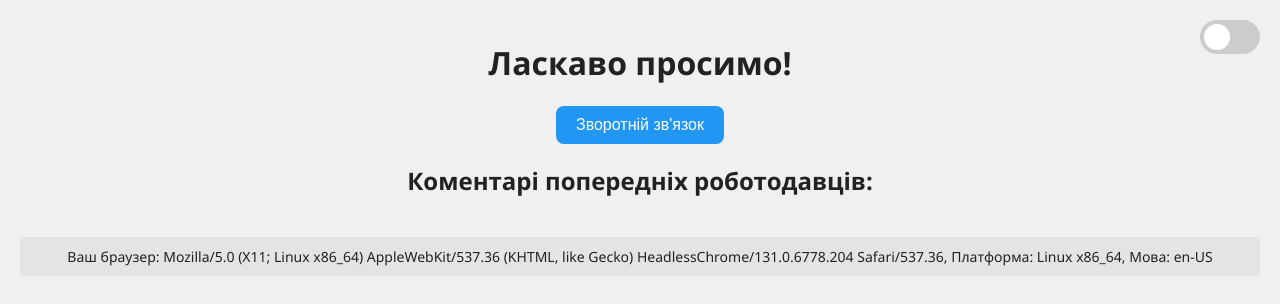
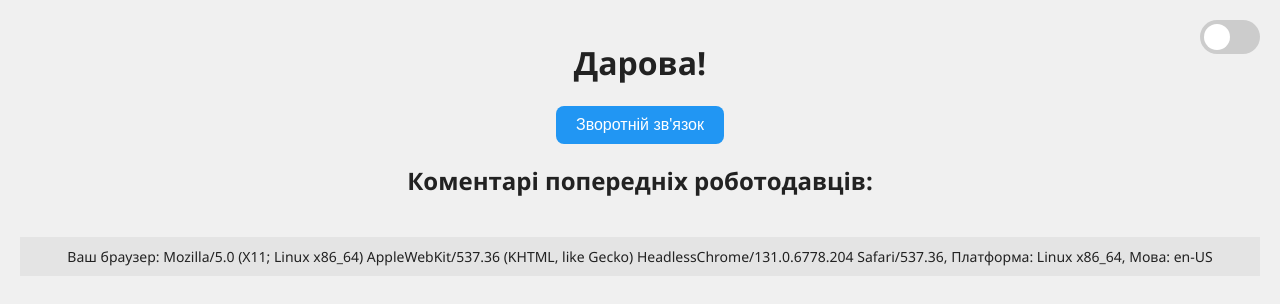
Before and after one commit to 032morty/weblab, a plain HTML site: page index.html in a window 1280 px wide. Drawn offline with Linux system fonts and the light colour scheme; no server answers.

Commit message:
Update index.html

```diff
--- a/index.html
+++ b/index.html
@@ -7,7 +7,7 @@
   <link rel="stylesheet" href="styles.css">
 </head>
 <body>
-  <h1>Ласкаво просимо!</h1>
+  <h1>Дарова!</h1>
 
   <label class="theme-switch">
     <input type="checkbox" id="themeToggle">
```
